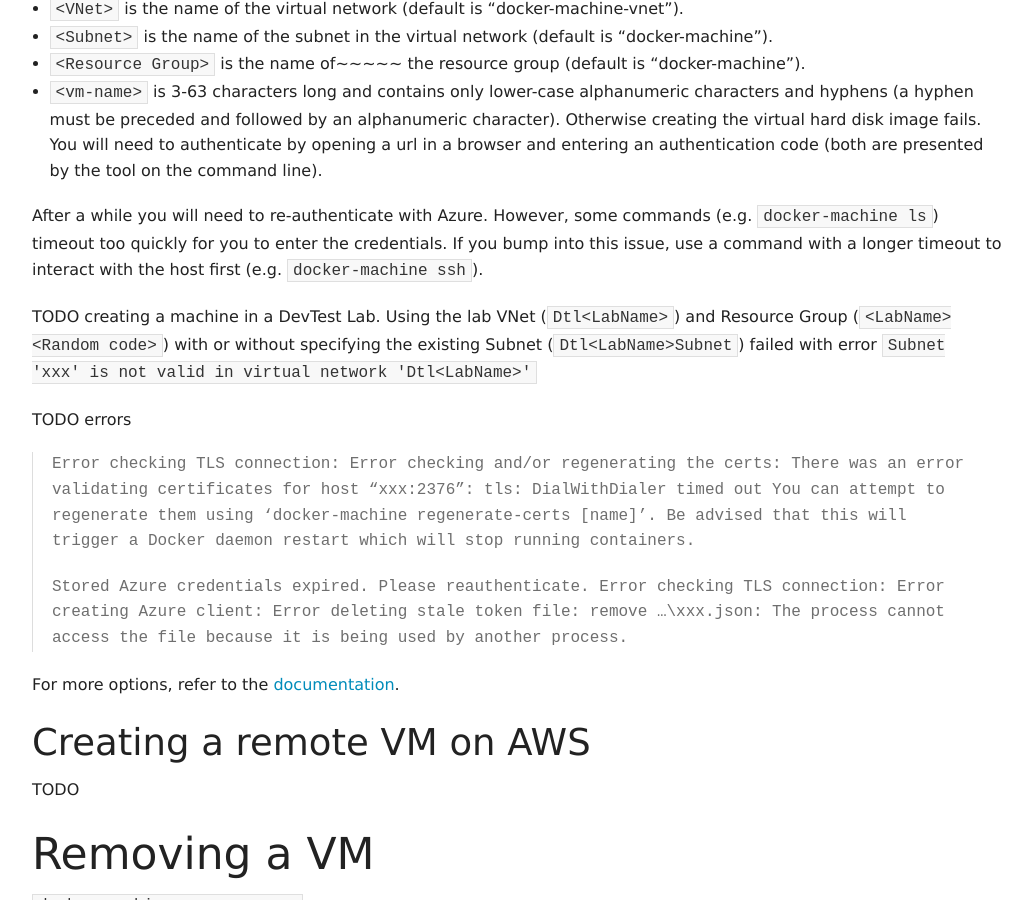
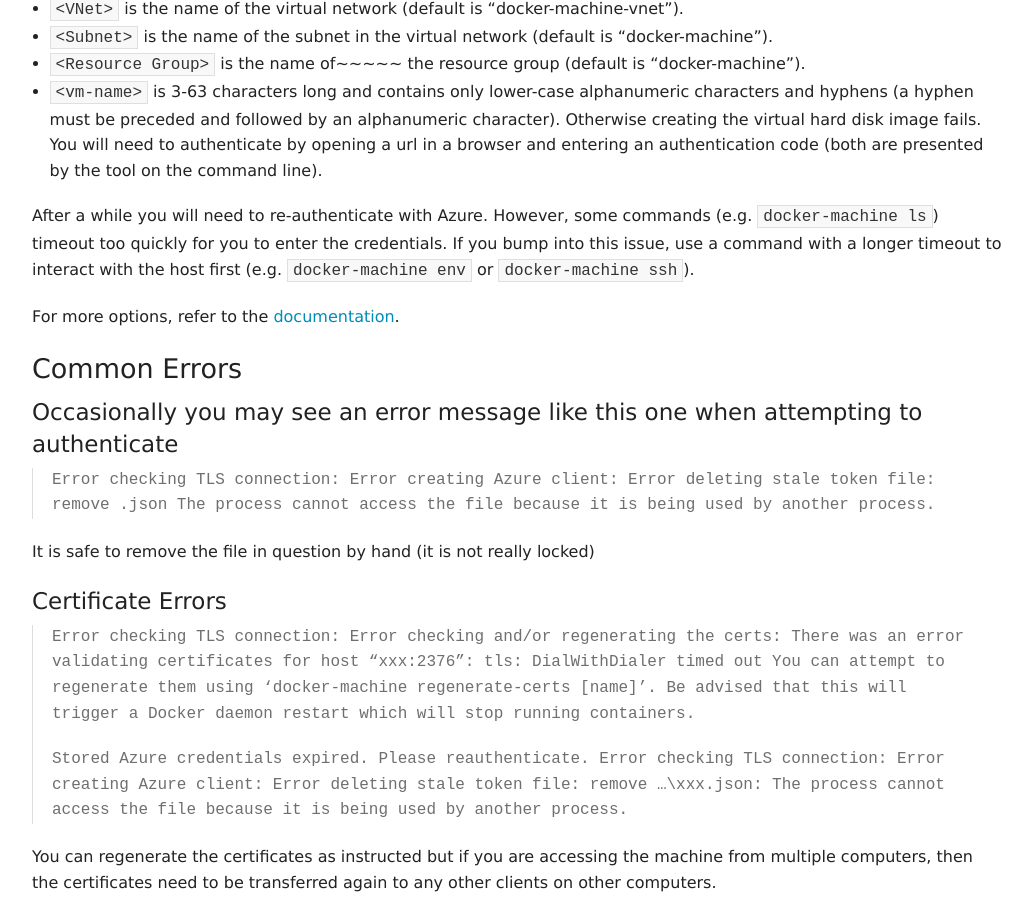
Before and after one commit to mikkorepolainen/mikkorepolainen.github.io, a Jekyll site: the page built from documents/_posts/2016-09-05-docker-machine.md, in a window 1280 px wide and 900 px high, scrolled down 6686 px. Shown: the whole window, without its empty margins (123-1155 px from the left). Built offline with Jekyll 4.4.1, drawn with Linux system fonts in a browser that asks for light colours; some of the changed text lies outside the part shown.

Commit message:
Updated docker machine notes

```diff
--- a/documents/_posts/2016-09-05-docker-machine.md
+++ b/documents/_posts/2016-09-05-docker-machine.md
@@ -198,11 +198,21 @@
 - `<vm-name>` is 3-63 characters long and contains only lower-case alphanumeric characters and hyphens (a hyphen must be preceded and followed by an alphanumeric character). Otherwise creating the virtual hard disk image fails.
 You will need to authenticate by opening a url in a browser and entering an authentication code (both are presented by the tool on the command line).
 
-After a while you will need to re-authenticate with Azure. However, some commands (e.g. `docker-machine ls`) timeout too quickly for you to enter the credentials. If you bump into this issue, use a command with a longer timeout to interact with the host first (e.g. `docker-machine ssh`).
+After a while you will need to re-authenticate with Azure. However, some commands (e.g. `docker-machine ls`) timeout too quickly for you to enter the credentials. If you bump into this issue, use a command with a longer timeout to interact with the host first (e.g. `docker-machine env` or `docker-machine ssh`).
 
-TODO creating a machine in a DevTest Lab. Using the lab VNet (`Dtl<LabName>`) and Resource Group (`<LabName><Random code>`) with or without specifying the existing Subnet (`Dtl<LabName>Subnet`) failed with error `Subnet 'xxx' is not valid in virtual network 'Dtl<LabName>'`
+For more options, refer to the [documentation](https://docs.docker.com/machine/drivers/azure/).
 
-TODO errors
+### Common Errors
+
+#### Occasionally you may see an error message like this one when attempting to authenticate
+
+> Error checking TLS connection: Error creating Azure client: Error deleting stale token file: remove <token file path>.json
+> The process cannot access the file because it is being used by another process.
+{: .terminal}
+
+It is safe to remove the file in question by hand (it is not really locked)
+
+#### Certificate Errors
 
 > Error checking TLS connection: Error checking and/or regenerating the certs: There was an error validating certificates for host "xxx:2376": tls: DialWithDialer timed out
 > You can attempt to regenerate them using 'docker-machine regenerate-certs [name]'.
@@ -212,7 +222,11 @@
 > Error checking TLS connection: Error creating Azure client: Error deleting stale token file: remove ...\xxx.json: The process cannot access the file because it is being used by another process.
 {: .terminal}
 
-For more options, refer to the [documentation](https://docs.docker.com/machine/drivers/azure/).
+You can regenerate the certificates as instructed but if you are accessing the machine from multiple computers, then the certificates need to be transferred again to any other clients on other computers.
+
+I've observed this happening at least when dropping a VPN connection, then getting resolved by reconnecting to the VPN.
+
+TODO in what circumstances does this happen exactly?
 
 ## Creating a remote VM on AWS
 
```
Also changed, not shown: other parts of documents/_posts/2016-09-05-docker-machine.md (+1 -1 lines).
